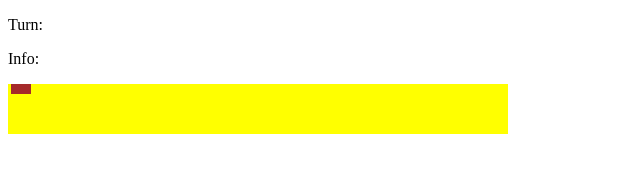
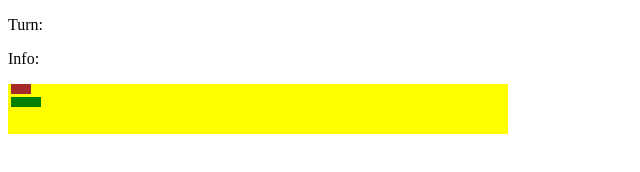
Before and after one commit to dra-gon-del/odin-battleships, a plain HTML site: page index.html in a window 1280 px wide. Shown: the full height of the page, 0-640 px from the left. Drawn offline with Linux system fonts and the light colour scheme.

Commit message:
06. add submarine and style.

```diff
--- a/index.html
+++ b/index.html
@@ -16,7 +16,7 @@
 
     <div class="option-container">
         <div class="destroyer-preview destroyer" draggable="true"></div>
-        <div class="submarine-preview" draggable="true"></div>
+        <div class="submarine-preview submarine" draggable="true"></div>
         <div class="cruiser-preview" draggable="true"></div>
         <div class="battleship-preview" draggable="true"></div>
         <div class="carrier-preview" draggable="true"></div>
--- a/styles.css
+++ b/styles.css
@@ -8,8 +8,18 @@
     background-color: brown;
 }
 
+.submarine {
+    background-color: green;
+}
+
 .destroyer-preview {
     width: 20px;
     height: 10px;
     margin: 3px;
 }
+
+.submarine-preview {
+    width: 30px;
+    height: 10px;
+    margin: 3px;
+}
```
